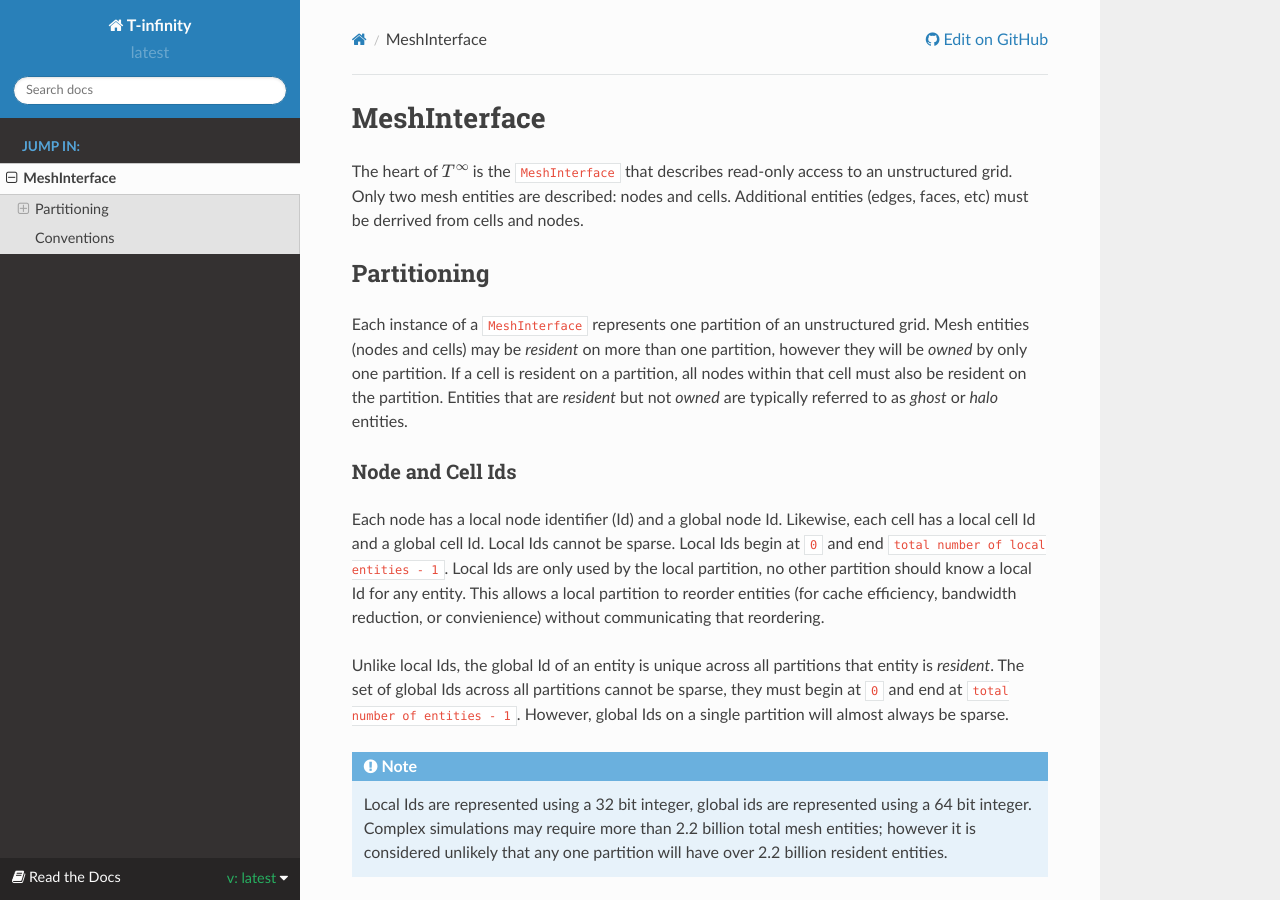
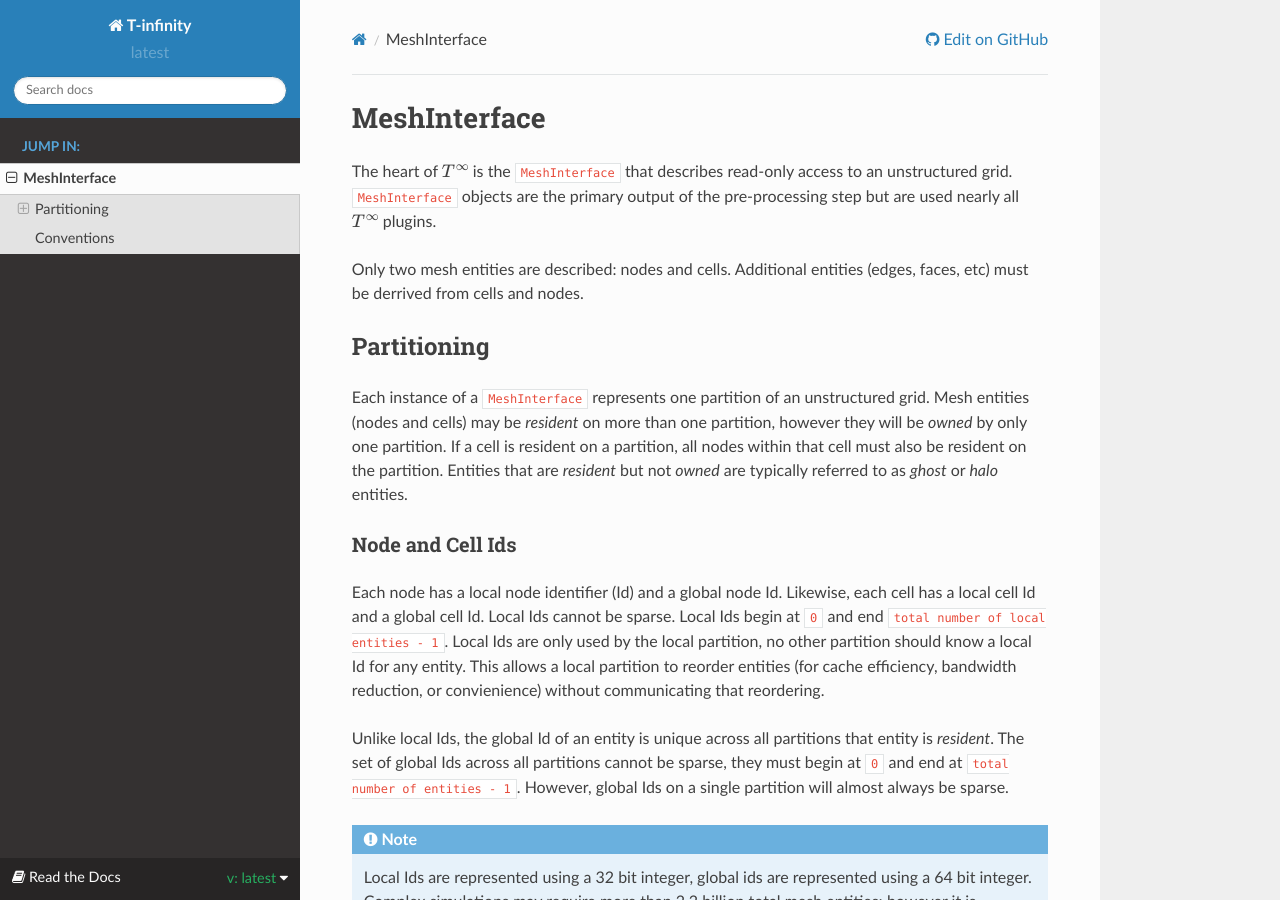
Before and after one commit to T-infinity/T-infinity-docs, a Sphinx documentation site: the page built from docs/mesh.rst, in a window 1280 px wide and 900 px high. Built offline with Sphinx 7.4.7 and the Read the Docs theme 2.0.0, drawn with Linux system fonts in a browser that asks for light colours; formulas are drawn with MathJax 3.

Commit message:
To give a better overview of how critical MeshInterface is

```diff
--- a/docs/mesh.rst
+++ b/docs/mesh.rst
@@ -1,6 +1,8 @@
 MeshInterface
 ===============================
 The heart of :math:`T^{\infty}` is the ``MeshInterface`` that describes read-only access to an unstructured grid.
+``MeshInterface`` objects are the primary output of the pre-processing step but are used nearly all :math:`T^{\infty}` plugins.
+
 Only two mesh entities are described: nodes and cells.
 Additional entities (edges, faces, etc) must be derrived from cells and nodes.
 
```
